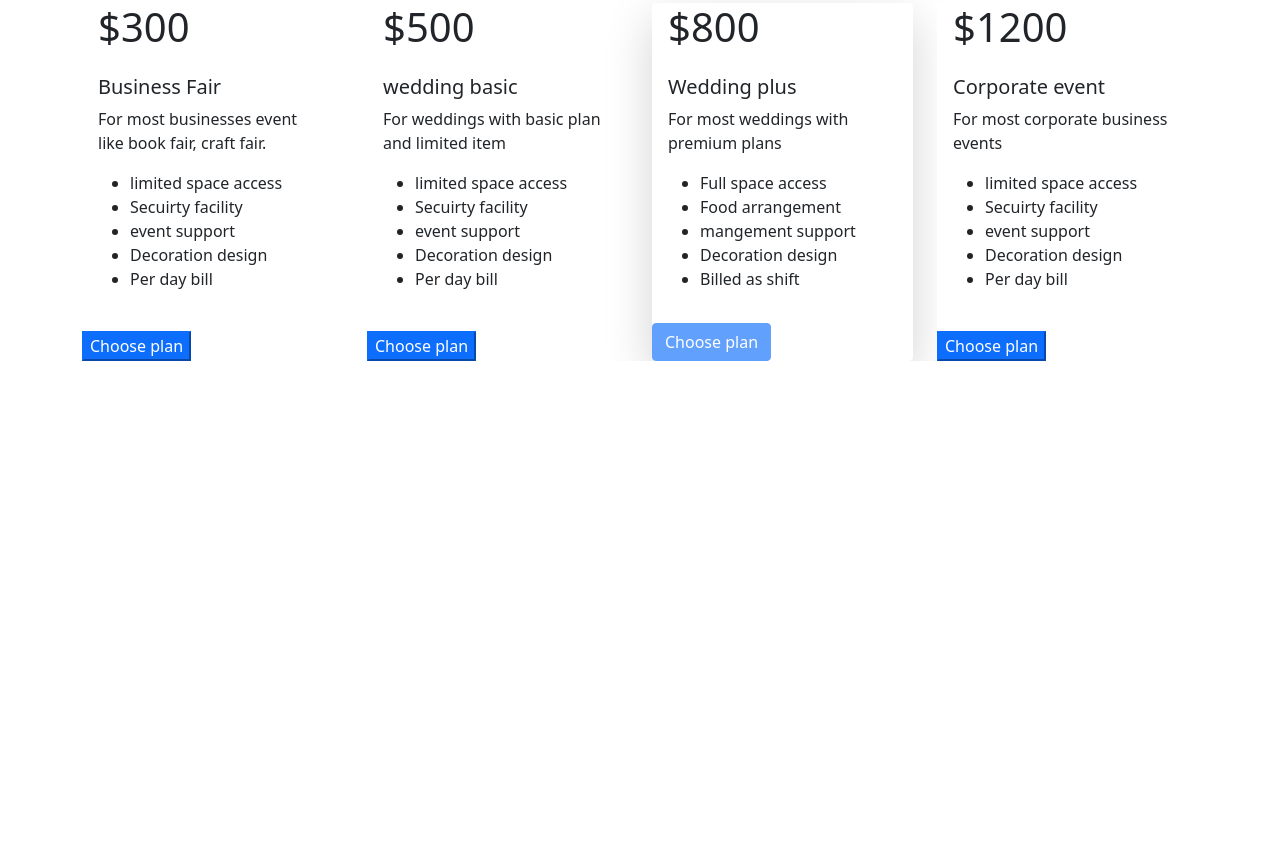
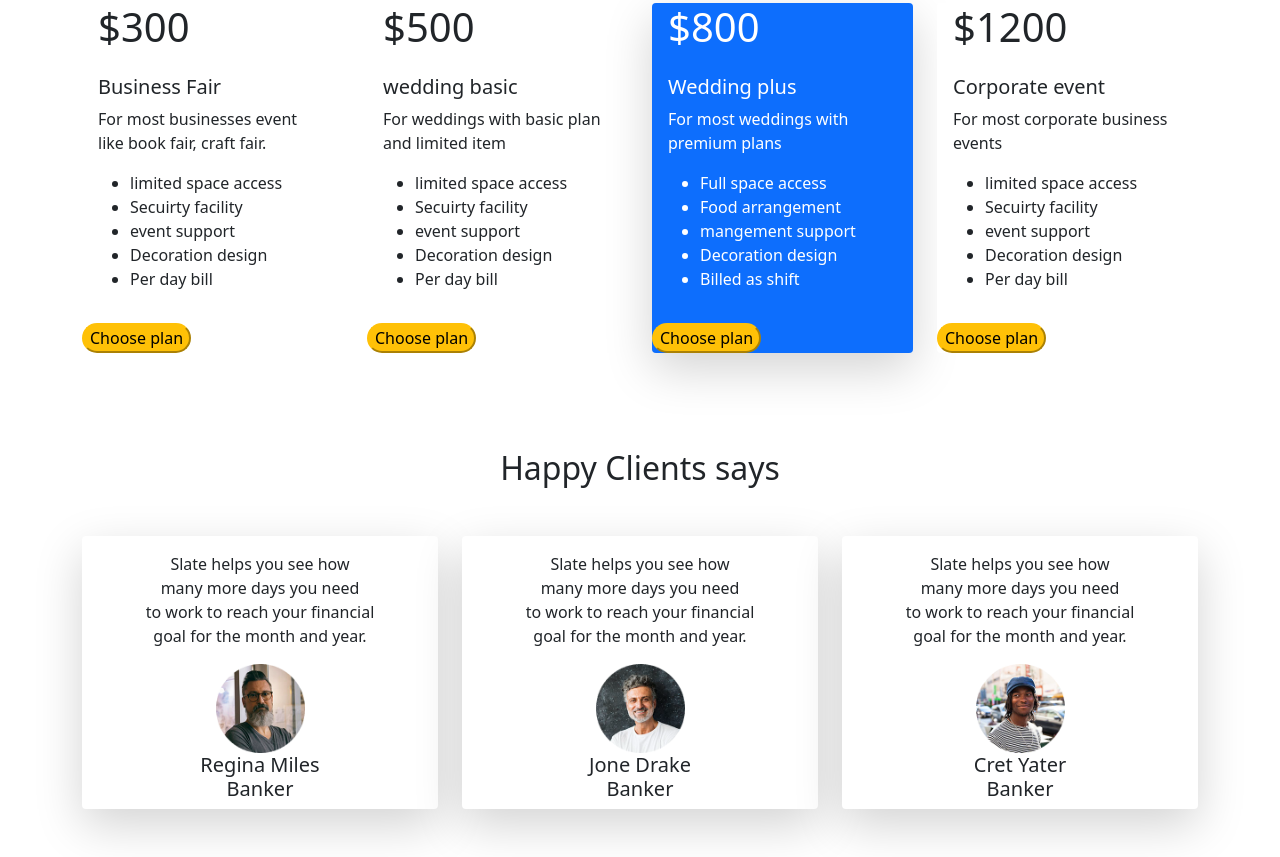
Before and after one commit to arshiha/assainment-3, a plain HTML site: page index.html in a window 1280 px wide. Shown: the part 716-1573 px from the top of the page. Before the commit the page ends 1077 px from the top, so only its background shows below. Drawn offline with nearby package versions, Linux system fonts and the light colour scheme.

Commit message:
group card added

```diff
--- a/index.html
+++ b/index.html
@@ -90,7 +90,7 @@
                     </ul>
                 </div>
                 <div>
-                  <button class="byn btn-primary">Choose plan</button>
+                  <button class="byn btn-warning mx-auto rounded-pill">Choose plan</button>
                 </div>
               </div>
             </div>
@@ -110,12 +110,12 @@
                         </ul>
                   </div>
                   <div>
-                    <button class="byn btn-primary">Choose plan</button>
+                    <button class="byn btn-warning mx-auto rounded-pill">Choose plan</button>
                   </div>
                 </div>
               </div>
-            <div class="col">
-              <div class="card border-0 shadow-lg h-100">
+            <div class="col box-shadow">
+              <div class="card border-0 shadow-lg h-100 bg-primary text-white">
                 <h1 class="mx-3">$800</h1>
                 <div class="card-body">
                   <h5 class="card-title">Wedding plus</h5>
@@ -129,7 +129,7 @@
                 </ul>
                 </div>
                 <div>
-                    <button class="btn btn-primary disabled">Choose plan</button>
+                    <button class="byn btn-warning mx-auto rounded-pill">Choose plan</button>
                 </div>
               </div>
             </div>
@@ -149,15 +149,65 @@
                     </ul>
                 </div>
                 <div>
-                    <button class="byn btn-primary">Choose plan</button>
+                    <button class="byn btn-warning mx-auto rounded-pill">Choose plan</button>
                 </div>
               </div>
             </div>
           </div>
-
      </div>
+     <!-- card group -->
+     <section class="container py-5">
+         <h2 class="text-center my-5">Happy Clients says</h2>
+        <div class="row row-cols-1 row-cols-md-3 g-4">
 
 
+            <div class="col">
+              <div class="card border-0 shadow-lg h-100">
+                <div class="card-body">
+
+                    <p class="card-text text-center">Slate helps you see how <br>
+                        many more days you need <br>
+                        to work to reach your financial <br>
+                        goal for the month and year.</p>
+                  </div>
+                  <img src="images/person 1.png" class="card-img-top mx-auto w-25 mx-5" alt="...">
+                  <h5 class="card-title mx-5 text-center">Regina Miles <br>Banker</h5>
+
+              </div>
+            </div>
+
+
+            <div class="col">
+              <div class="card border-0 shadow-lg h-100">
+                <div class="card-body">
+
+                    <p class="card-text text-center">Slate helps you see how <br>
+                        many more days you need <br>
+                        to work to reach your financial <br>
+                        goal for the month and year.</p>
+                  </div>
+                  <img src="images/person 2.png" class="card-img-top mx-auto w-25 mx-5" alt="...">
+                  <h5 class="card-title mx-5 text-center">Jone Drake <br>Banker</h5>
+
+              </div>
+            </div>
+            <div class="col">
+              <div class="card border-0 shadow-lg h-100">
+
+                <div class="card-body">
+
+                  <p class="card-text text-center">Slate helps you see how <br>
+                    many more days you need <br>
+                    to work to reach your financial <br>
+                    goal for the month and year.</p>
+                </div>
+                <img src="images/person 3.png" class="card-img-top mx-auto w-25 mx-5" alt="...">
+                <h5 class="card-title mx-5 text-center">Cret Yater <br>Banker</h5>
+
+              </div>
+            </div>
+          </div>
+     </section>
      </main>
      <footer>
 
```
